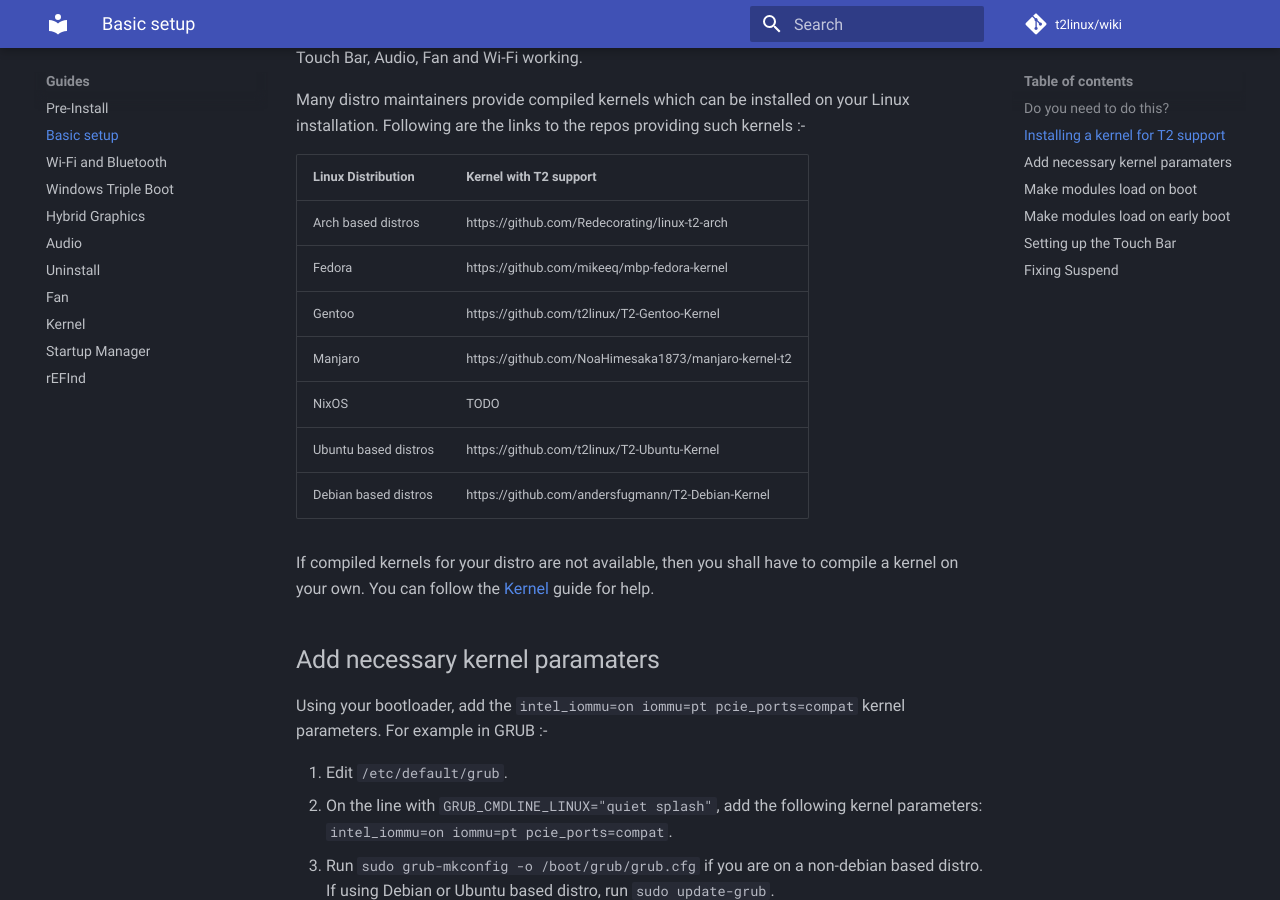
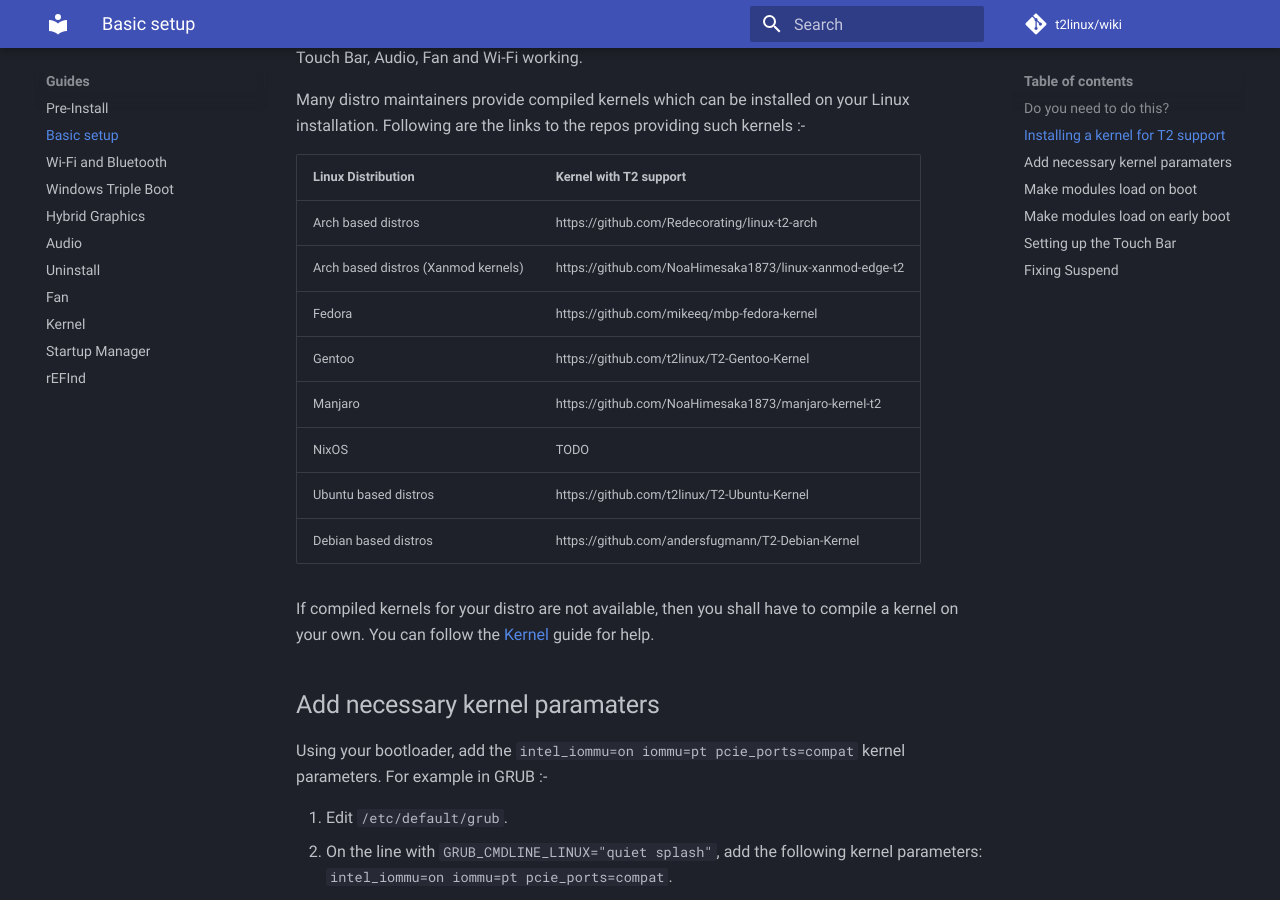
Before and after one commit to t2linux/wiki, an MkDocs documentation site: the page built from docs/guides/postinstall.md, in a window 1280 px wide and 900 px high, scrolled down 705 px. Built offline with MkDocs 1.6.1 and Material for MkDocs 9.7.7, drawn with Linux system fonts in a browser that asks for light colours; comment, search, counter and statistics services are not loaded.

Commit message:
And xanmod kernels link

```diff
--- a/docs/guides/postinstall.md
+++ b/docs/guides/postinstall.md
@@ -18,15 +18,16 @@ Installing a kernel with support for T2 Macs is required in order to get the Key
 
 Many distro maintainers provide compiled kernels which can be installed on your Linux installation. Following are the links to the repos providing such kernels :-
 
-| Linux Distribution   | Kernel with T2 support |
-| -------------------- | ---------------------- |
-| Arch based distros   | https://github.com/Redecorating/linux-t2-arch |
-| Fedora               | https://github.com/mikeeq/mbp-fedora-kernel |
-| Gentoo               | https://github.com/t2linux/T2-Gentoo-Kernel |
-| Manjaro              | https://github.com/NoaHimesaka1873/manjaro-kernel-t2 |
-| NixOS                | TODO |
-| Ubuntu based distros | https://github.com/t2linux/T2-Ubuntu-Kernel |
-| Debian based distros | https://github.com/andersfugmann/T2-Debian-Kernel |
+| Linux Distribution                  | Kernel with T2 support |
+| ----------------------------------- | ---------------------- |
+| Arch based distros                  | https://github.com/Redecorating/linux-t2-arch |
+| Arch based distros (Xanmod kernels) | https://github.com/NoaHimesaka1873/linux-xanmod-edge-t2 |
+| Fedora                              | https://github.com/mikeeq/mbp-fedora-kernel |
+| Gentoo                              | https://github.com/t2linux/T2-Gentoo-Kernel |
+| Manjaro                             | https://github.com/NoaHimesaka1873/manjaro-kernel-t2 |
+| NixOS                               | TODO |
+| Ubuntu based distros                | https://github.com/t2linux/T2-Ubuntu-Kernel |
+| Debian based distros                | https://github.com/andersfugmann/T2-Debian-Kernel |
 
 If compiled kernels for your distro are not available, then you shall have to compile a kernel on your own. You can follow the [Kernel](https://wiki.t2linux.org/guides/kernel/) guide for help.
 
```
